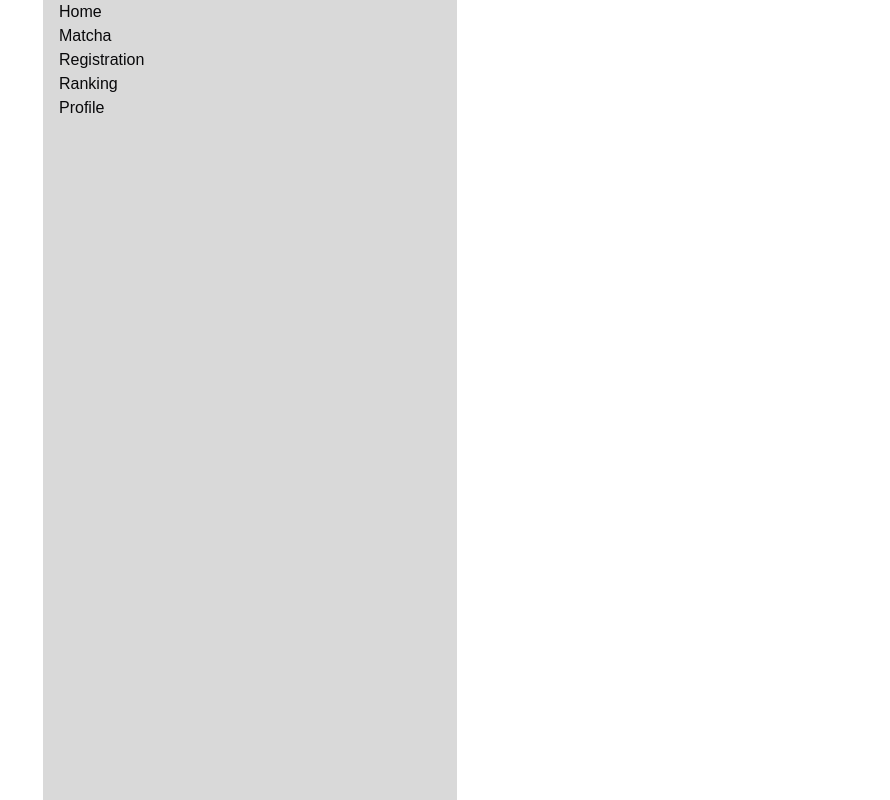
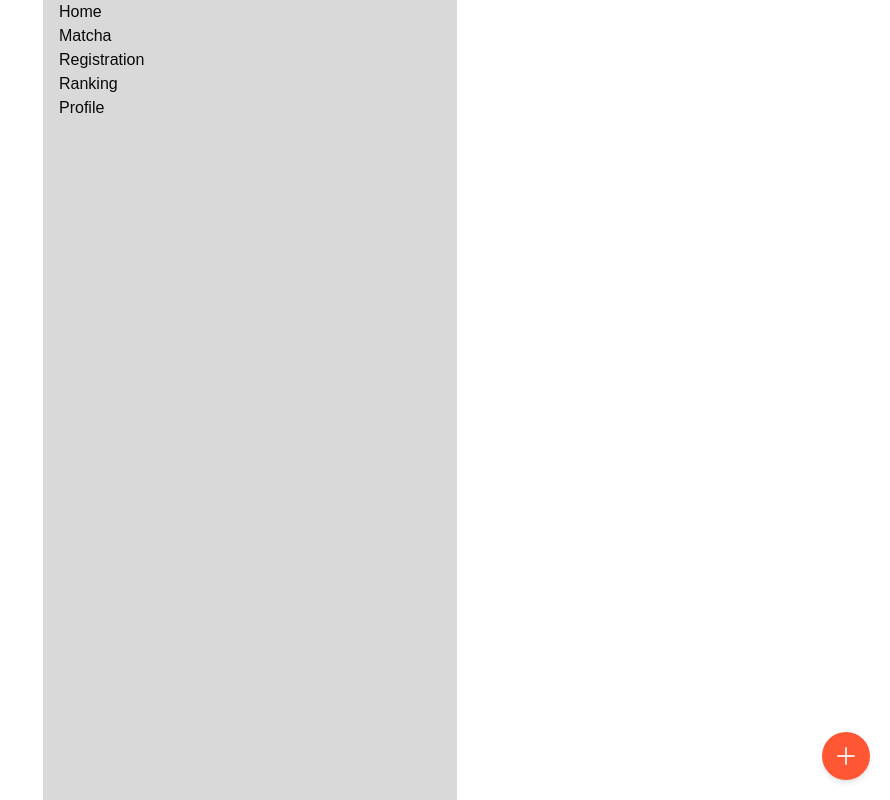
Before and after one commit to u5u5u5u/matcha_log, a Next.js app: page /home in a window 1280 px wide. Shown: the whole page, without its empty margins (390-1280 px from the left). Built offline with nearby package versions, Linux system fonts and the light colour scheme.

Commit message:
float button

```diff
--- /dev/null
+++ b/src/app/home/layout.tsx
@@ -0,0 +1,14 @@
+import FloatButton from "@/components/ui/floatButton";
+
+export default function RootLayout({
+  children,
+}: Readonly<{
+  children: React.ReactNode;
+}>) {
+  return (
+    <>
+      {children}
+      <FloatButton />
+    </>
+  );
+}
--- a/src/app/home/page.tsx
+++ b/src/app/home/page.tsx
@@ -2,7 +2,7 @@ import Link from "next/link";
 
 const Home = () => {
   return (
-    <div>
+    <>
       <h1>Home</h1>
       <ul>
         <li>
@@ -18,7 +18,7 @@ const Home = () => {
           <Link href="/profile">Profile</Link>
         </li>
       </ul>
-    </div>
+    </>
   );
 };
 
--- /dev/null
+++ b/src/components/ui/floatButton.tsx
@@ -0,0 +1,14 @@
+import Link from "next/link";
+
+const FloatButton = () => {
+  return (
+    <Link
+      href="/registration"
+      className="fixed right-5 bottom-5 z-[9999] block bg-[#FF5733] text-white w-12 h-12 text-center leading-[50px] text-2xl rounded-full shadow-md hover:bg-[#FF6F47]"
+    >
+      ＋
+    </Link>
+  );
+};
+
+export default FloatButton;
```
